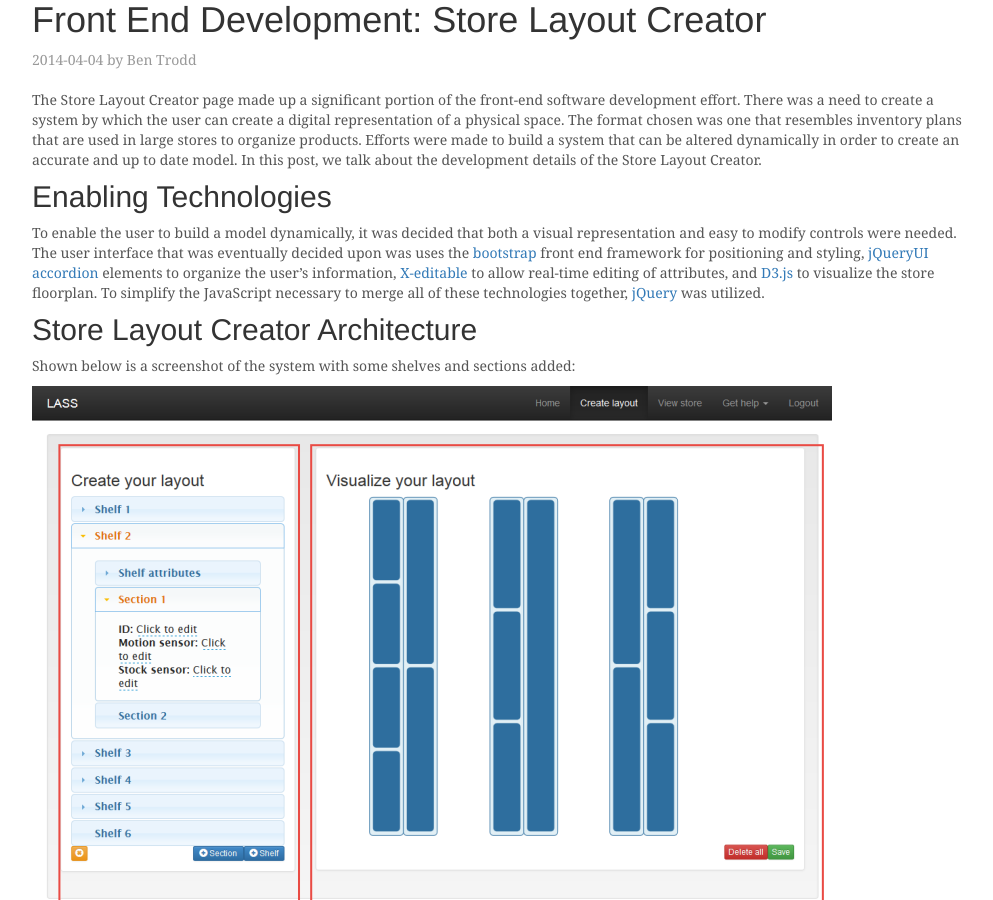
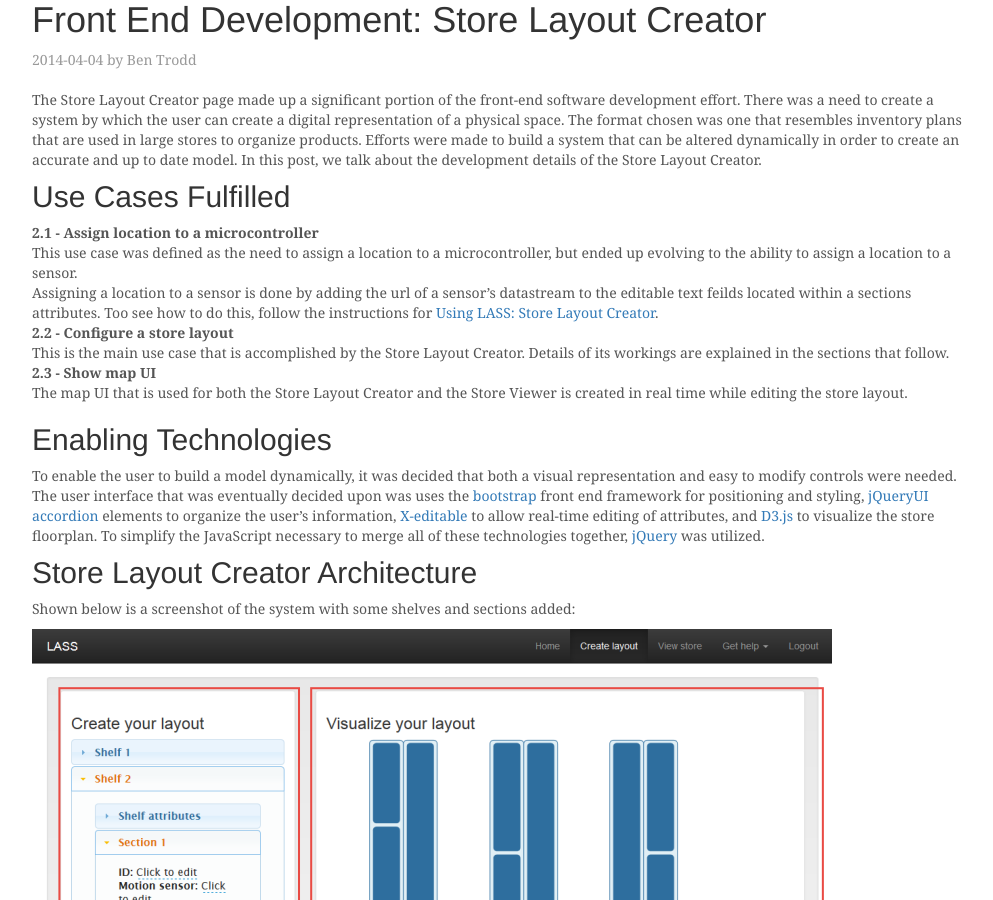
Before and after one commit to ThatGeoGuy/ENGO500, a Jekyll site: the page built from _posts/2014-04-04-development-details-store-layout-creator.markdown, in a window 1280 px wide and 900 px high. Shown: the whole window, without its empty margins (138-1131 px from the left). Built offline with Jekyll 4.4.1, drawn with Linux system fonts in a browser that asks for light colours; nearby versions of some CDN libraries.

Commit message:
Added details about use cases to front end development post

```diff
--- a/_posts/2014-04-04-development-details-store-layout-creator.markdown
+++ b/_posts/2014-04-04-development-details-store-layout-creator.markdown
@@ -11,6 +11,18 @@ excerpt: The Store Layout Creator page made up a significant portion of the fron
 <p class='blog-post-meta'>{{ page.date | date: "%Y-%m-%d" }} by {{ page.author }}</p>
 
 The Store Layout Creator page made up a significant portion of the front-end software development effort. There was a need to create a system by which the user can create a digital representation of a physical space. The format chosen was one that resembles inventory plans that are used in large stores to organize products. Efforts were made to build a system that can be altered dynamically in order to create an accurate and up to date model. In this post, we talk about the development details of the Store Layout Creator.
+
+## Use Cases Fulfilled
+
+2.1 - Assign location to a microcontroller
+: This use case was defined as the need to assign a location to a microcontroller, but ended up evolving to the ability to assign a location to a sensor.
+: Assigning a location to a sensor is done by adding the url of a sensor's datastream to the editable text feilds located within a sections attributes. Too see how to do this, follow the instructions for [Using LASS: Store Layout Creator]({{ site.url }}/ENGO500/2014/04/02/using-lass-store-layout-creator/).
+
+2.2 - Configure a store layout
+: This is the main use case that is accomplished by the Store Layout Creator. Details of its workings are explained in the sections that follow.
+
+2.3 - Show map UI
+: The map UI that is used for both the Store Layout Creator and the Store Viewer is created in real time while editing the store layout.
 
 ## Enabling Technologies
 
```
